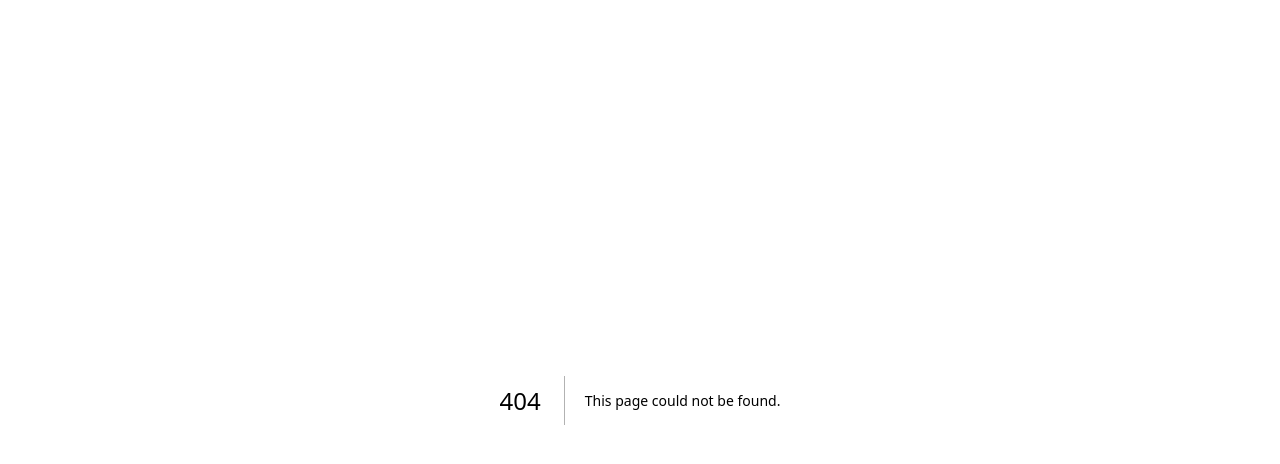
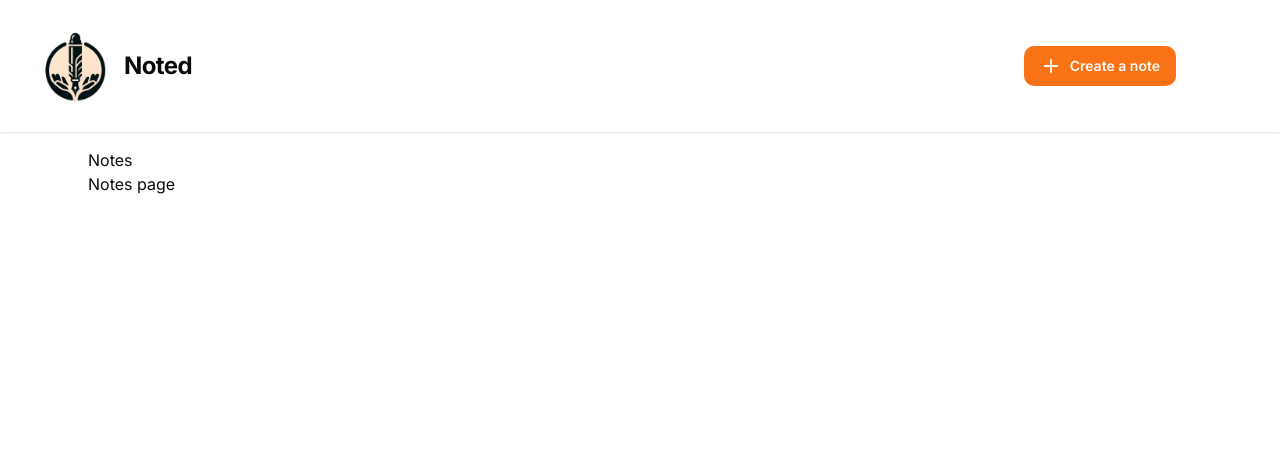
Before and after one commit to Chamikajaya/noted-the-ai-powered-note-taking-app, a Next.js app: page /notes in a window 1280 px wide. Before the commit this address had no page. Shown: the top 464 px of the page. Built offline with nearby package versions, Linux system fonts and the light colour scheme.

Commit message:
started creating the navbar

```diff
--- a/src/app/layout.tsx
+++ b/src/app/layout.tsx
@@ -6,8 +6,8 @@ import "./globals.css";
 const inter = Inter({subsets: ["latin"]});
 
 export const metadata: Metadata = {
-    title: "Create Next App",
-    description: "Generated by create next app",
+    title: "Noted",
+    description: "Never forget anything",
 };
 
 export default function RootLayout({
--- /dev/null
+++ b/src/app/notes/layout.tsx
@@ -0,0 +1,19 @@
+import React, {ReactNode} from 'react';
+import Navbar from "@/components/Navbar";
+
+interface NotesLayoutProps {
+    children: ReactNode;
+}
+
+const NotesLayout: React.FC<NotesLayoutProps> = ({children}) => {
+    return (
+        <>
+            <Navbar/>
+            <main className="px-6 py-4 m-auto max-w-6xl">
+                {children}
+            </main>
+        </>
+    );
+};
+
+export default NotesLayout;
--- /dev/null
+++ b/src/app/notes/page.tsx
@@ -0,0 +1,13 @@
+import {Metadata} from "next";
+
+export const metadata : Metadata = {
+    title: "Noted - Your Notes",
+}
+export default function NotesPage() {
+    return (
+        <div>
+            <h1>Notes</h1>
+            <p>Notes page</p>
+        </div>
+    );
+}
--- /dev/null
+++ b/src/app/sign-in/[[...sign-in]]/page.tsx
@@ -0,0 +1,13 @@
+import {SignIn} from "@clerk/nextjs";
+import {Metadata} from "next";
+
+export const metadata : Metadata = {
+    title: "Noted - Sign In",
+}
+
+export default function SignInPage() {
+    return (
+        <div className="flex h-screen items-center justify-center">
+            <SignIn appearance={{variables:{colorPrimary:"#F97315"}}}/>
+        </div>)
+}
--- /dev/null
+++ b/src/app/sign-up/[[...sign-up]]/page.tsx
@@ -0,0 +1,13 @@
+import {SignUp} from "@clerk/nextjs";
+import {Metadata} from "next";
+
+export const metadata : Metadata = {
+    title: "Noted - Sign Up",
+}
+
+export default function SignUpPage() {
+    return (
+        <div className="flex h-screen items-center justify-center">
+            <SignUp appearance={{variables:{colorPrimary:"#F97315"}}}/>
+        </div>)
+}
--- /dev/null
+++ b/src/components/Navbar.tsx
@@ -0,0 +1,30 @@
+import Link from "next/link";
+import Image from "next/image";
+import logo from "@/assets/logo.png"
+import {UserButton} from "@clerk/nextjs";
+import {Button} from "@/components/ui/button";
+import {Plus} from "lucide-react";
+
+
+export default function Navbar() {
+    return (
+        <div className="px-6 py-4 shadow ">
+            <div className=" max-w-6xl flex flex-wrap gap-3 items-center justify-between">
+                <Link href="/notes" className="flex  items-center ">
+                    <Image src={logo} alt="Site Logo" width={100} height={12}/>
+                    <span className="text-2xl font-bold tracking-tight">Noted</span>
+                </Link>
+                <div className="flex items-center gap-3">
+                    <UserButton afterSignOutUrl="/" appearance={{
+                        elements: {avatarBox: {width: "3rem", height: "3rem"}},
+                    }}/>
+                    <Button>
+                        <Plus className="mr-2" size={22}/>
+                        <span className="font-semibold"> Create a note</span>
+                    </Button>
+                </div>
+            </div>
+        </div>
+    )
+
+}
```
Also changed, not shown: src/assets/logo.png (added).
